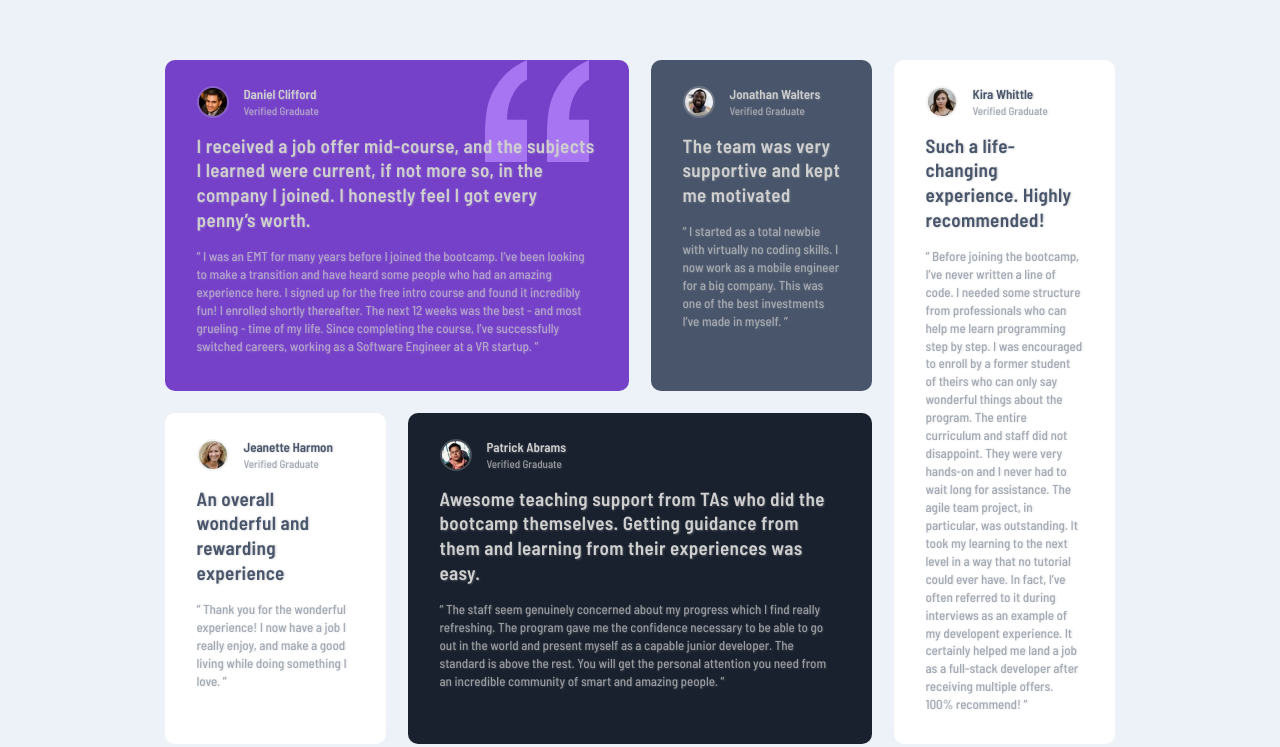
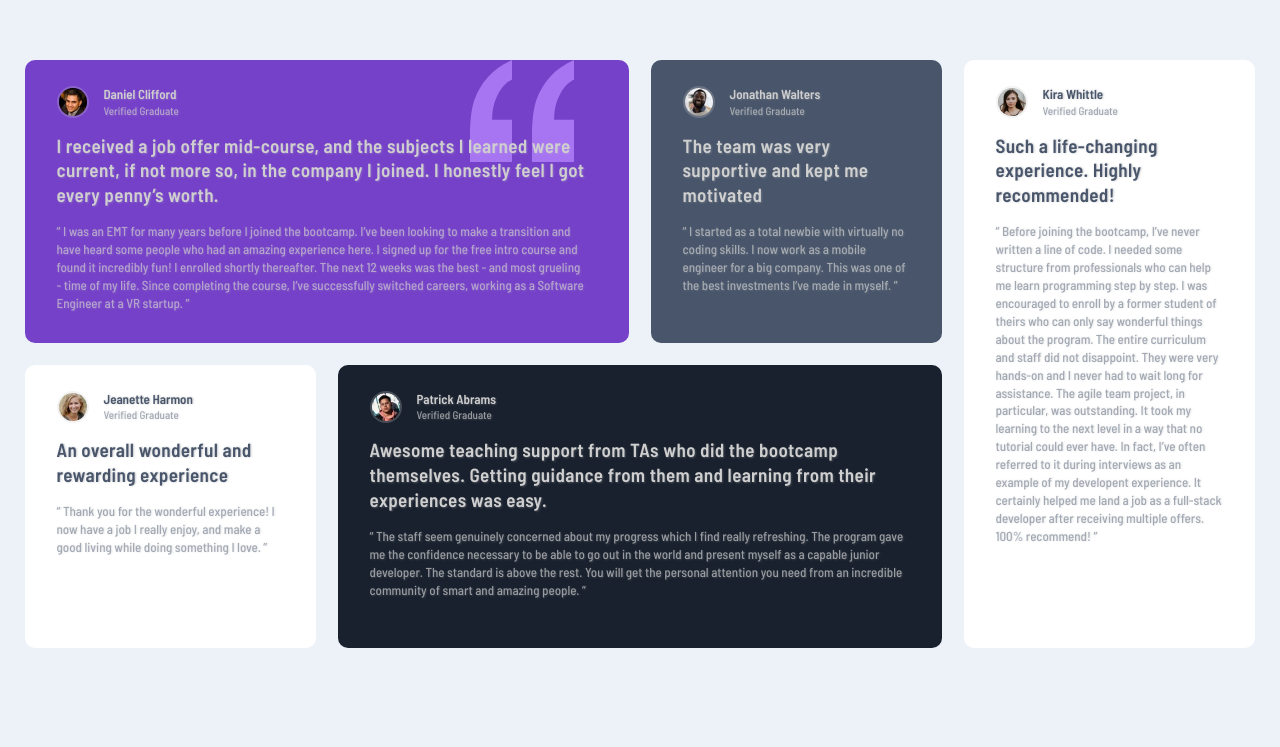
Before and after one commit to JoannaLapa/testimonials-grid-section-main, a website: page index.html in a window 1280 px wide. Shown: the part 105-852 px from the top of the page. Drawn offline with nearby package versions, Linux system fonts and the light colour scheme; files that its build step writes are made by us from their sources; files whose address does not match are found by name.

Commit message:
'grid layout for tablet and desktop made'

```diff
--- a/src/sass/layout/_articles.scss
+++ b/src/sass/layout/_articles.scss
@@ -6,12 +6,64 @@
 
 	padding: 7rem 2.5rem;
 
+	@include b.respond-to('medium') {
+		grid-template-columns: repeat(2, 1fr);
+		grid-template-rows: repeat(4, 1fr);
+
+		.grid--violet {
+			grid-area: 1/1/2/-1;
+		}
+
+		.grid--grey {
+			grid-area: 2/1/3/2;
+		}
+
+		.grid--white {
+			grid-area: 2/2/3/3;
+		}
+
+		.grid--black {
+			grid-area: 3/1/4/-1;
+		}
+
+		.grid--white-longer {
+			grid-area: 4/1/5/-1;
+		}
+	}
+
 	@include b.respond-to('extra-large') {
 		grid-template-columns: repeat(4, 1fr);
 		grid-template-rows: repeat(2, 1fr);
-		grid-template-areas: 'a a b c' 'd e e c';
 
-		padding: 16.5rem;
+		padding: 16.5rem 2.5rem;
+
+		.grid--violet {
+			grid-area: 1/1/2/3;
+		}
+
+		.grid--grey {
+			grid-area: 1/3/2/4;
+		}
+
+		.grid--white {
+			grid-area: 2/1/3/2;
+		}
+
+		.grid--black {
+			grid-area: 2/2/3/4;
+		}
+
+		.grid--white-longer {
+			grid-area: 1/4/3/5;
+		}
+	}
+
+	@include b.respond-to('extra-extra-large') {
+		grid-template-columns: repeat(4, minmax(25.4rem, 1fr));
+		grid-template-rows: 28.2rem 26.8rem;
+		gap: 2.3rem 3.13rem;
+
+		padding: 16.5rem 16.5rem 10rem;
 	}
 }
 
```
